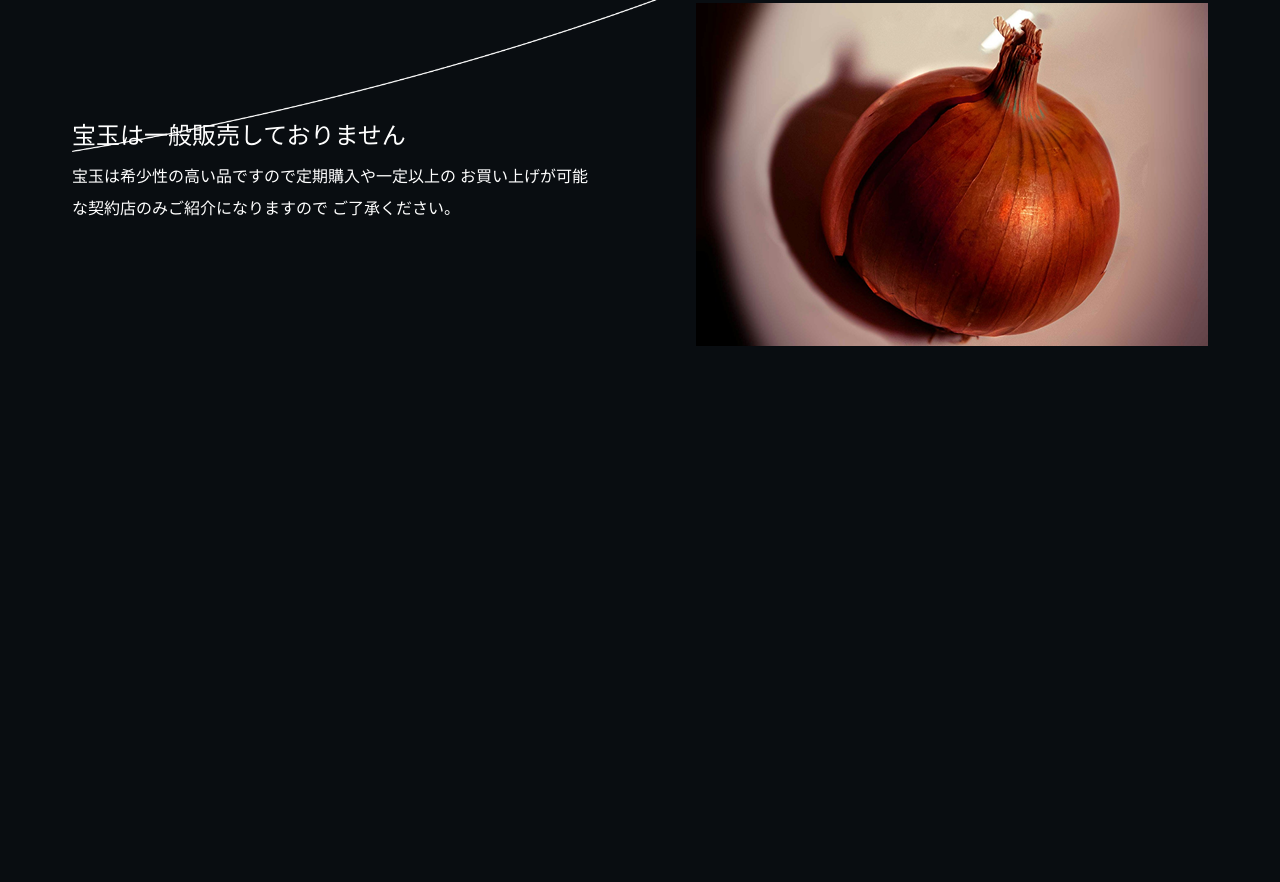
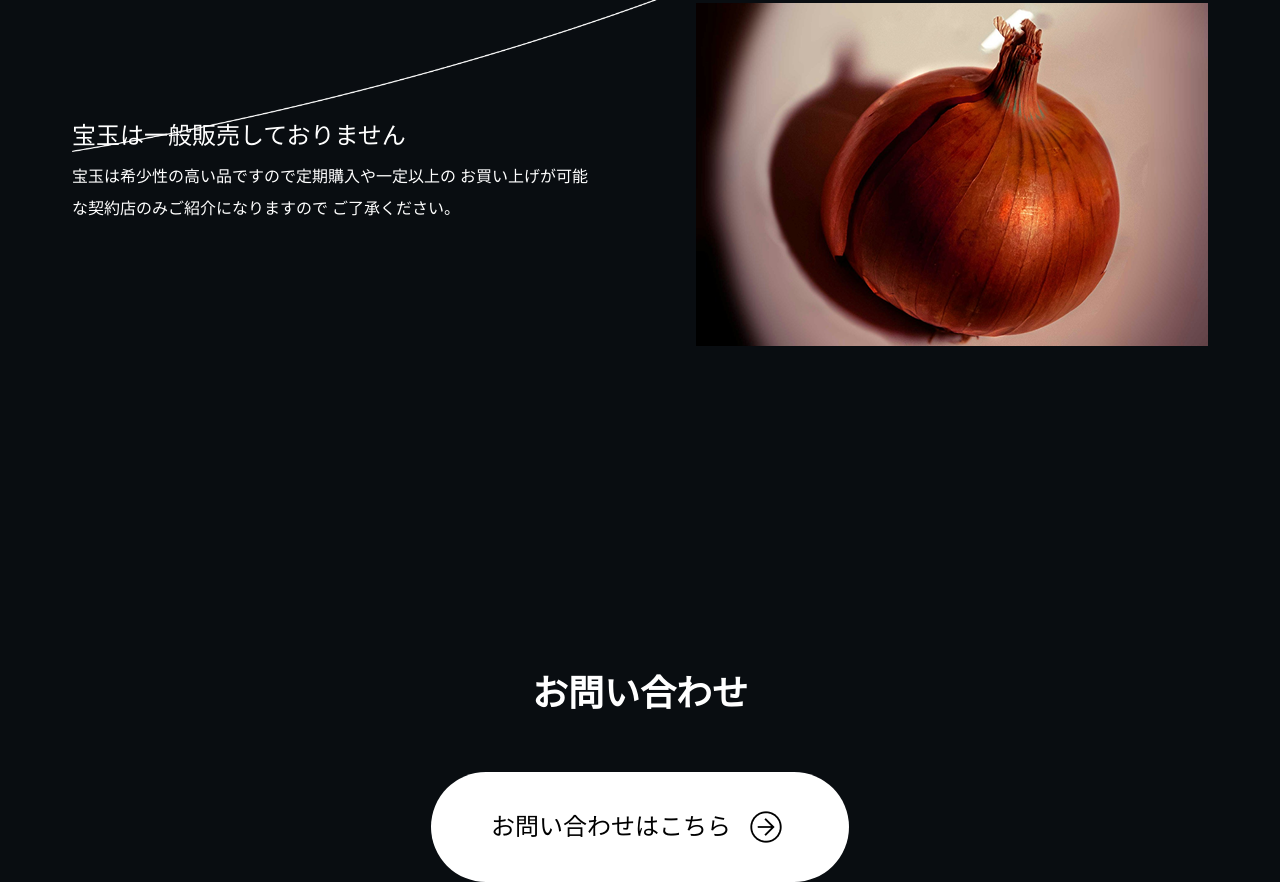
Before and after one commit to kanekyo280/kadai3_awaji, a plain HTML site: page index.html in a window 1280 px wide. Shown: the part 4163-5045 px from the top of the page. Before the commit the page ends 4509 px from the top, so only its background shows below. Drawn offline with Linux system fonts and the light colour scheme; some packages are replaced by stand-ins of ours.

Commit message:
contactセクション完了

```diff
--- a/index.html
+++ b/index.html
@@ -136,6 +136,14 @@
                 </div>
             </div>
         </section>
+
+        <section id="contact">
+            <h2 class="sec-title">お問い合わせ</h2>
+            <button>
+                <p>お問い合わせはこちら</p>
+                <img class="contact-arrow" src="./img/arrow/btn-arrow.png" alt="右矢印">
+            </button>
+        </section>
     </div>
 </body>
 </html>
--- /dev/null
+++ b/page/_contact.scss
@@ -0,0 +1,31 @@
+@use "../global/setting" as *;
+
+#contact {
+    width: 100%;
+    height: auto;
+    margin-top: 330px;
+    display: flex;
+    flex-direction: column;
+    align-items: center;
+}
+
+button {
+    width: 418px;
+    height: 110px;
+    background-color: $font-white;
+    border-radius: 60px;
+    margin-top: 60px;
+    display: flex;
+    align-items: center;
+    justify-content: center;
+    gap: 12px;
+
+    & p {
+        font-size: 1.5rem;
+    }
+
+    & img {
+        width: 46px;
+        height: 46px;
+    }
+}
--- a/page/_index.scss
+++ b/page/_index.scss
@@ -3,3 +3,4 @@
 @forward "about";
 @forward "work";
 @forward "product";
+@forward "contact";
```
Also changed, not shown: css/style.css, 1 other file.
